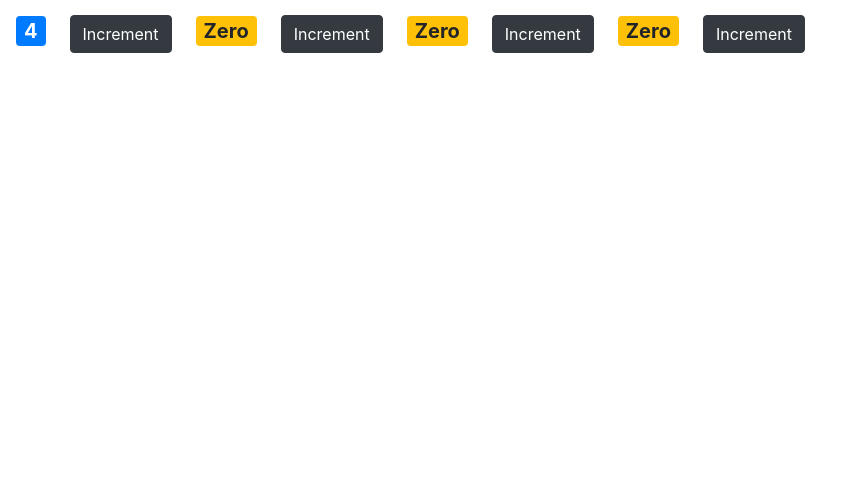
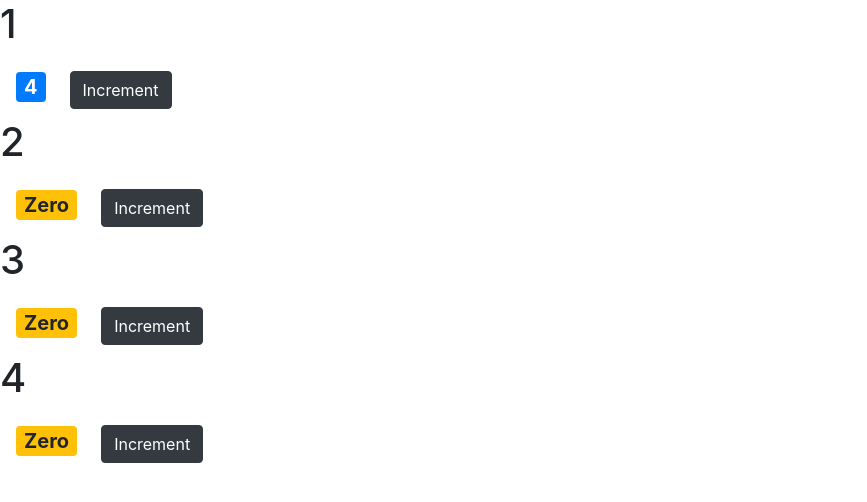
Before and after one commit to sachinlokesh05/React.JS, a React (Create React App) app: page / in a window 1280 px wide. Shown: the top 502 px of the page, without its empty margins (0-867 px from the left). Built offline with nearby package versions, Linux system fonts and the light colour scheme.

Commit message:
passing childern

```diff
--- a/src/components/counter.jsx
+++ b/src/components/counter.jsx
@@ -26,8 +26,8 @@ class Counter extends Component {
     // }
 
     render() {
-
         return (<React.Fragment>
+            <h1>{this.props.id}</h1>
             <span style={ {fontSize:20 }} className={this.getBadgeClasses() } >{this.formatCount()}</span>
             <Button
             onClick={() => this.handleIncrement("product")}
--- a/src/components/counters.jsx
+++ b/src/components/counters.jsx
@@ -11,7 +11,8 @@ class Counters extends Component {
         return (
             <div>
             {this.state.counter.map(counter =>
-            <Counter key={counter.id} value={counter.value} selected={true} />)}
+            <Counter key={counter.id} value={counter.value} id={counter.id} >
+            </Counter>)}
             </div>
         );
     }
```
